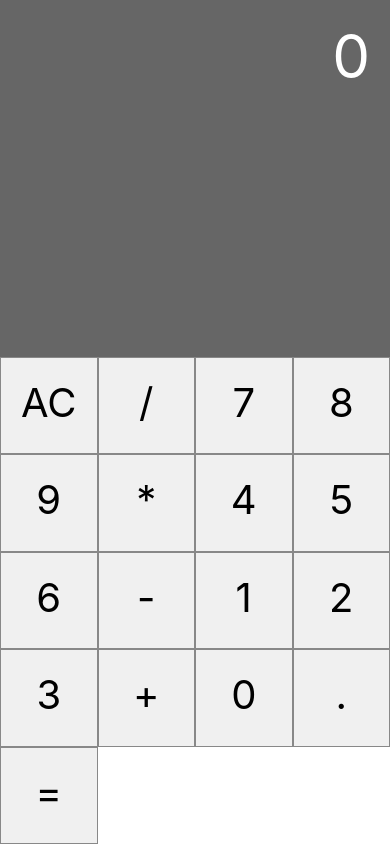
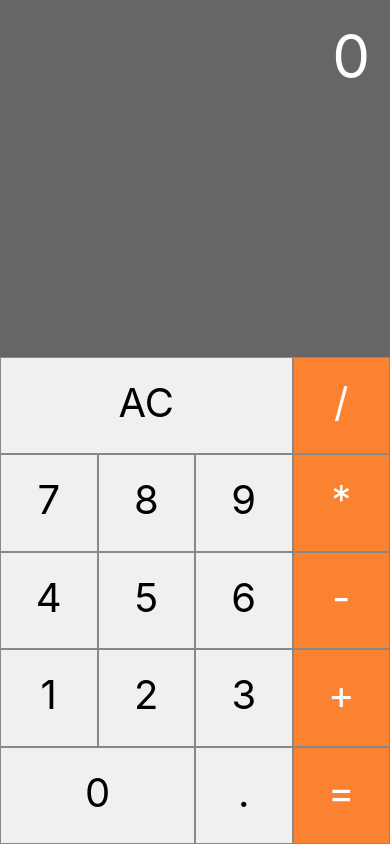
Before and after one commit to caioorleans/calculadora-react-native, a React Native app: screen / in a window 390 px wide. Built offline with nearby package versions, Linux system fonts and the light colour scheme.

Commit message:
Mais estilização

```diff
--- a/src/App.js
+++ b/src/App.js
@@ -9,28 +9,38 @@
     displayValue: '0'
   }
 
+  addDigit = n => {
+    this.setState({displayValue: n})
+  }
+
+  clearMemory = () => {
+    this.setState({displayValue: '0'})
+  }
+
+  setOperation = operation => {}
+
   render(){
     return(
       <SafeAreaView style={styles.container}>
         <Display value = {this.state.displayValue}/>
         <View style={styles.buttons}>
-          <Button label = 'AC'/>
-          <Button label = '/'/>
-          <Button label = '7'/>
-          <Button label = '8'/>
-          <Button label = '9'/>
-          <Button label = '*'/>
-          <Button label = '4'/>
-          <Button label = '5'/>
-          <Button label = '6'/>
-          <Button label = '-'/>
-          <Button label = '1'/>
-          <Button label = '2'/>
-          <Button label = '3'/>
-          <Button label = '+'/>
-          <Button label = '0'/>
-          <Button label = '.'/>
-          <Button label = '='/>
+          <Button label = 'AC' triple onClick={this.clearMemory}/>
+          <Button label = '/' operation onClick={this.setOperation}/>
+          <Button label = '7' onClick={this.addDigit}/>
+          <Button label = '8' onClick={this.addDigit}/>
+          <Button label = '9' onClick={this.addDigit}/>
+          <Button label = '*' operation onClick={this.setOperation}/>
+          <Button label = '4' onClick={this.addDigit}/>
+          <Button label = '5' onClick={this.addDigit}/>
+          <Button label = '6' onClick={this.addDigit}/>
+          <Button label = '-' operation onClick={this.setOperation}/>
+          <Button label = '1' onClick={this.addDigit}/>
+          <Button label = '2' onClick={this.addDigit}/>
+          <Button label = '3' onClick={this.addDigit}/>
+          <Button label = '+' operation onClick={this.setOperation}/>
+          <Button label = '0' double onClick={this.addDigit}/>
+          <Button label = '.' onClick={this.addDigit}/>
+          <Button label = '=' operation onClick={this.setOperation}/>
         </View>
       </SafeAreaView>
     )
--- a/src/components/Button.js
+++ b/src/components/Button.js
@@ -17,13 +17,29 @@
         borderWidth: 1,
         borderColor: '#888',
         color: '#000'
+    },
+    operationButton:{
+        color: '#fff',
+        backgroundColor: '#fa8231',
+    },
+    buttonDouble:{
+        width: Dimensions.get('window').width/2,
+    },
+    buttonTriple:{
+        width: (Dimensions.get('window').width/4)*3,
     }
 })
 
 export default props => {
+
+    const stylesButton = [styles.button]
+
+    if(props.double) stylesButton.push(styles.buttonDouble)
+    if(props.triple) stylesButton.push(styles.buttonTriple)
+    if(props.operation) stylesButton.push(styles.operationButton)
     return(
-        <TouchableHighlight onPress={props.onClick}>
-            <Text style={styles.button}>{props.label}</Text>
+        <TouchableHighlight onPress={() => props.onClick(props.label)}>
+            <Text style = {stylesButton} >{props.label}</Text>
         </TouchableHighlight>
     )
 }
```
